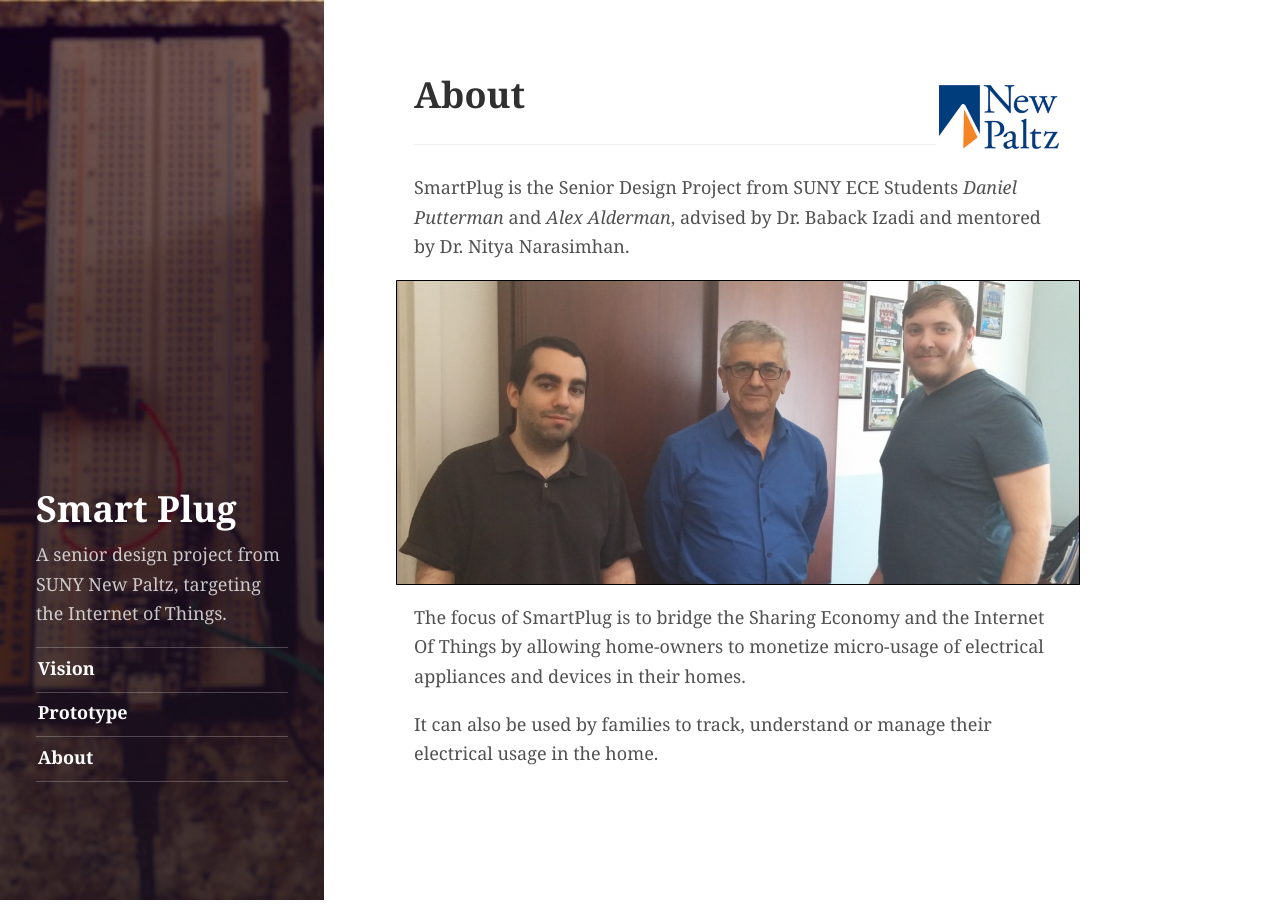
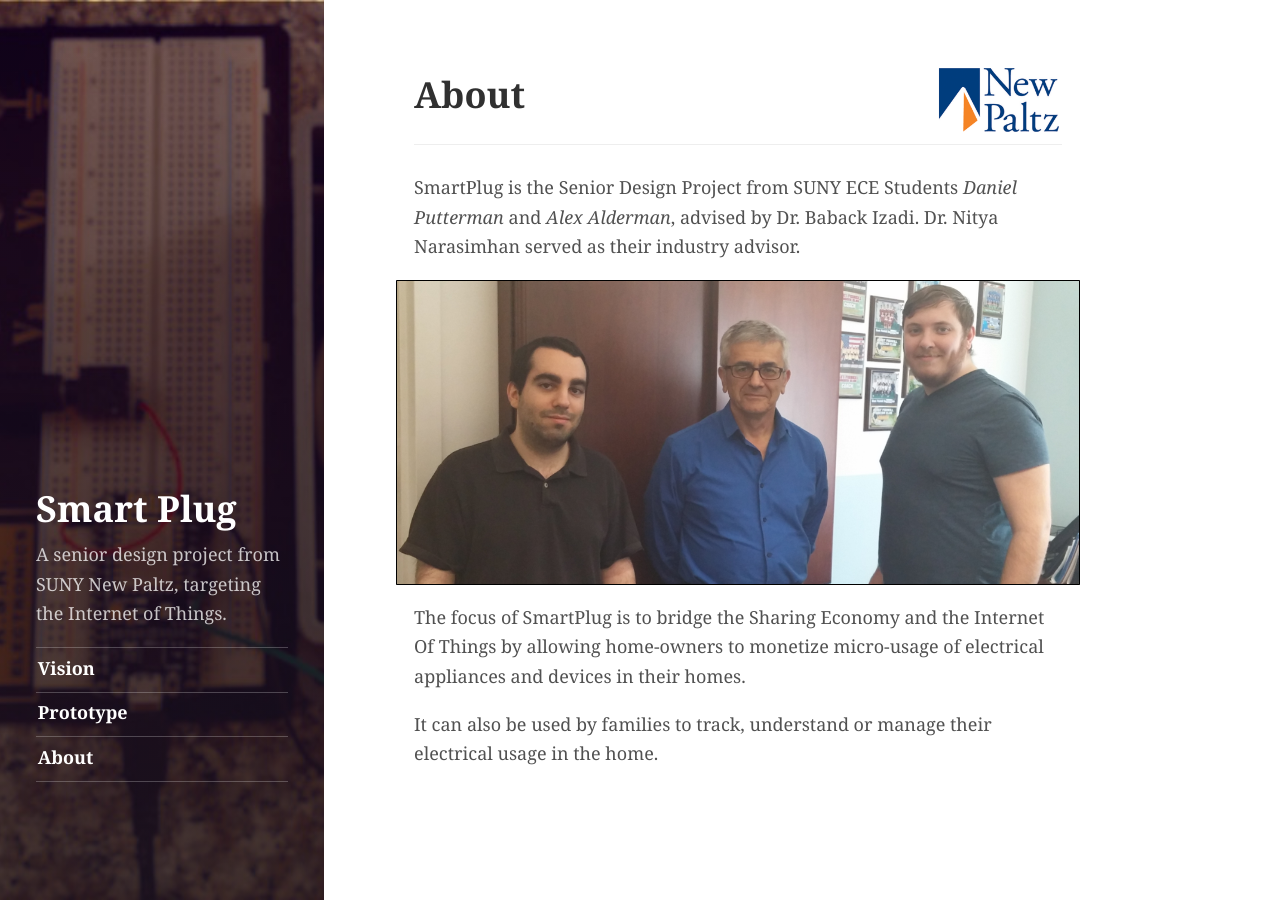
Before and after one commit to Namredla/.github.io, a Jekyll site: the page built from about.md, in a window 1280 px wide. Built offline with Jekyll 4.4.1, drawn with Linux system fonts in a browser that asks for light colours.

Commit message:
Minor fixes..

```diff
--- a/_config.yml
+++ b/_config.yml
@@ -45,7 +45,7 @@
 
   # Markdown enabled, can use multiple paragraphs (enabled by `|`)
   about:             |
-    SmartPlug is the Senior Design Project from SUNY ECE Students _Daniel Putterman_ and _Alex Alderman_, advised by Dr. Baback Izadi and mentored by Dr. Nitya Narasimhan.
+    SmartPlug is the Senior Design Project from SUNY ECE Students _Daniel Putterman_ and _Alex Alderman_, advised by Dr. Baback Izadi. Dr. Nitya Narasimhan served as their industry advisor.
 
   # Social media icons in sidebar
   # Comment/uncommet to show/hide
--- a/_sass/hydejack/_me.scss
+++ b/_sass/hydejack/_me.scss
@@ -9,7 +9,7 @@
 @media (min-width: 38em) {
   .me {
     width: 7rem;
-    margin-top: -5.05rem;
+    margin-top: -6.0rem;
   }
 }
 @media (min-width: 48em) {
@@ -21,6 +21,6 @@
 @media (min-width: 58em) {
   .me {
     width: 7rem;
-    margin-top: -5.05rem;
+    margin-top: -6.0rem;
   }
 }
--- a/about.md
+++ b/about.md
@@ -10,7 +10,10 @@
 {% endcomment %}
 {% include about-short.html author=site.author %}
 
+
 ![600x300](../public/img/suny.png "SUNY New Paltz: Team with advisor"){:.lead}
+
+
 
 The focus of SmartPlug is to bridge the Sharing Economy and the Internet Of Things by allowing home-owners to monetize micro-usage of electrical appliances and devices in their homes.
 
```
